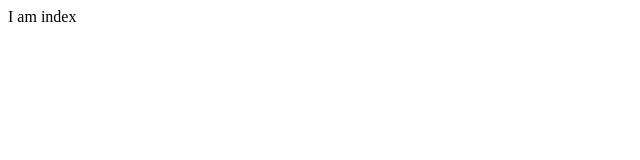
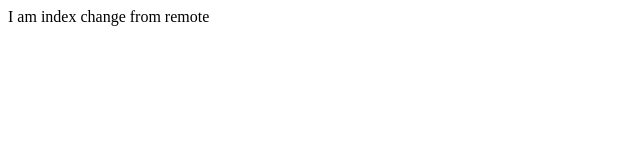
Before and after one commit to ValeedAnjum/advancegit, a plain HTML site: page index.html in a window 1280 px wide. Shown: the whole page, without its empty margins (0-640 px from the left). Drawn offline with Linux system fonts and the light colour scheme.

Commit message:
change from remote

```diff
--- a/index.html
+++ b/index.html
@@ -8,5 +8,6 @@
 </head>
 <body>
     I am index
+    change from remote
 </body>
 </html>
```
